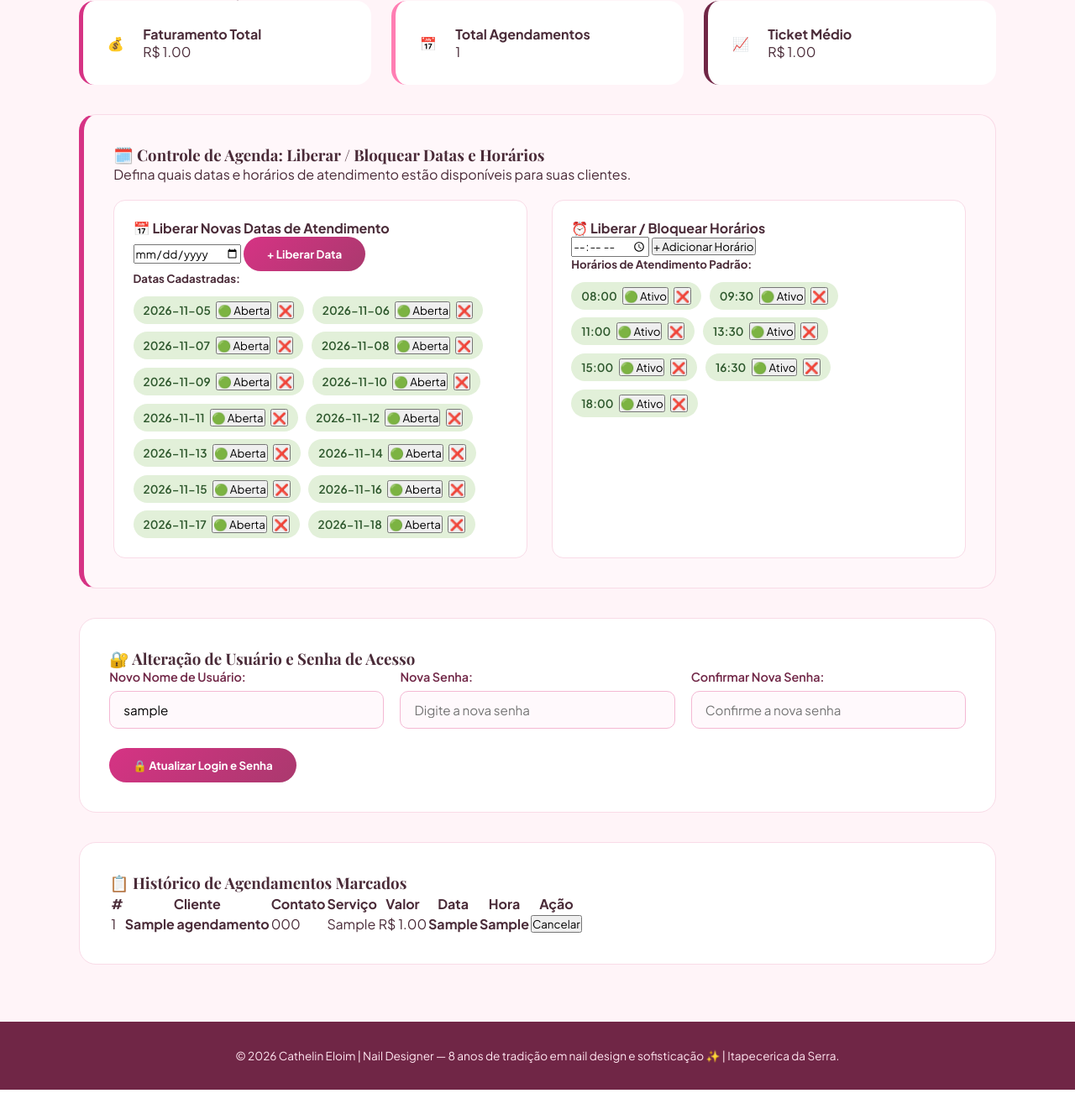
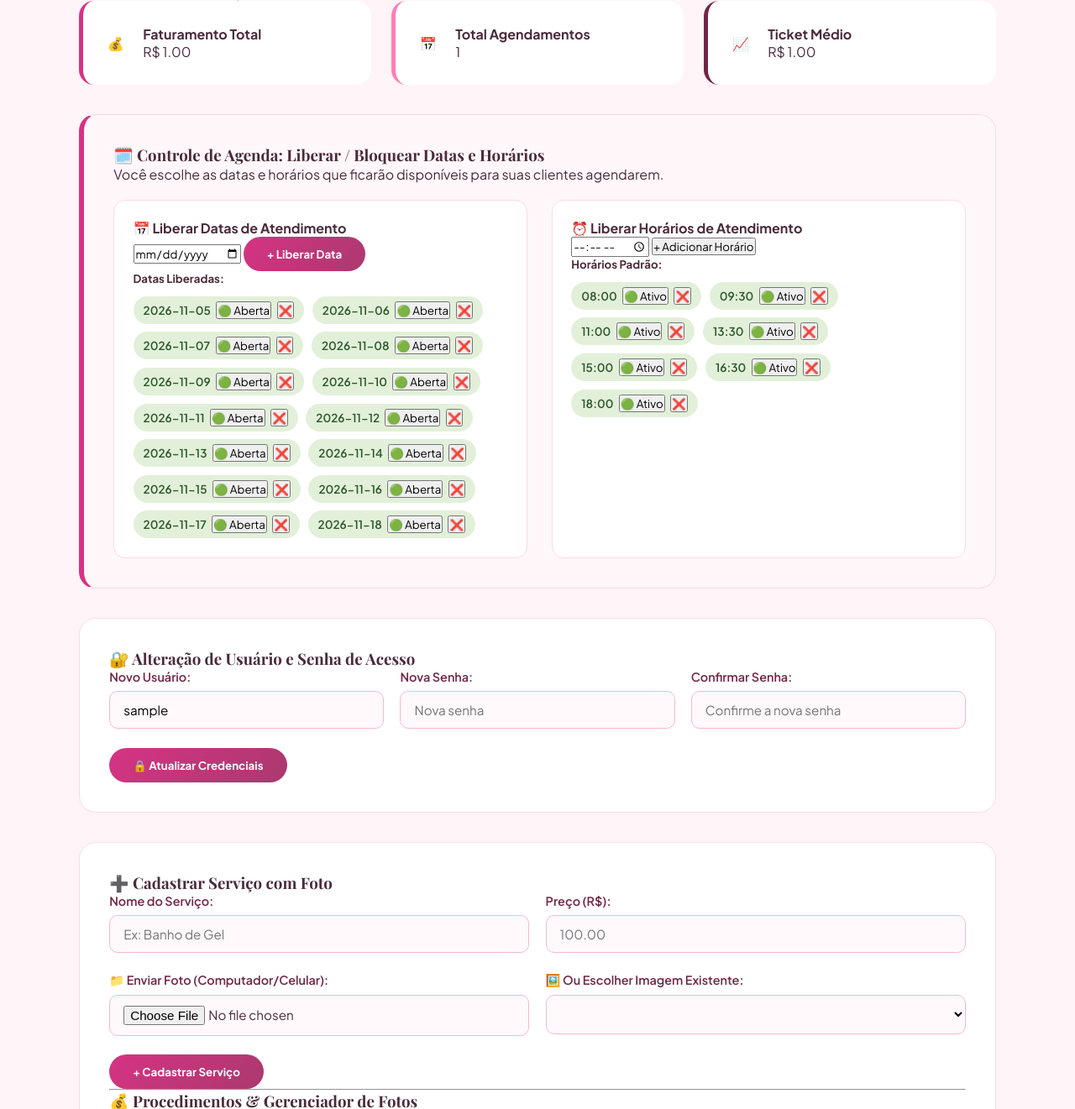
Before and after one commit to ricardosousarocha2017/cath-unhas, a Flask app: page /admin in a window 1280 px wide. Shown: the part 172-1493 px from the top of the page at 84% size. Before the commit the page ends 1470 px from the top, so only its background shows below. Run offline with Flask 3, Linux system fonts and the light colour scheme; the visitor is signed in with stand-in values (Sample User, id 1); data comes from the database, SQL or seed files in the repository; tables that the repository leaves empty hold one stand-in row (values such as "Sample post"); lists and menus that the app fills with data are empty; some web fonts are replaced.

Commit message:
Add files via upload

```diff
--- a/app.py
+++ b/app.py
@@ -7,7 +7,7 @@ from flask import Flask, render_template, request, redirect, url_for, session, f
 from werkzeug.security import generate_password_hash, check_password_hash
 
 app = Flask(__name__)
-app.secret_key = os.environ.get('SECRET_KEY', 'cath_unhas_cathelin_eloim_dates_v12')
+app.secret_key = os.environ.get('SECRET_KEY', 'cath_unhas_cathelin_eloim_dates_v13')
 
 UPLOAD_FOLDER = os.path.join(app.root_path, 'static', 'images')
 ALLOWED_EXTENSIONS = {'png', 'jpg', 'jpeg', 'webp', 'gif'}
@@ -52,6 +52,7 @@ def init_db():
         )
     ''')
 
+    # Tabela de datas liberadas pelo Administrador
     cursor.execute('''
         CREATE TABLE IF NOT EXISTS datas_config (
             id INTEGER PRIMARY KEY AUTOINCREMENT,
@@ -60,6 +61,7 @@ def init_db():
         )
     ''')
 
+    # Tabela de horários liberados pelo Administrador
     cursor.execute('''
         CREATE TABLE IF NOT EXISTS horarios_config (
             id INTEGER PRIMARY KEY AUTOINCREMENT,
@@ -116,6 +118,7 @@ def init_db():
     for h in horarios_padrao:
         cursor.execute('INSERT OR IGNORE INTO horarios_config (hora, ativo) VALUES (?, 1)', (h,))
 
+    # Liberar por padrão datas dos próximos dias
     hoje = datetime.now()
     cursor.execute('SELECT COUNT(*) FROM datas_config')
     if cursor.fetchone()[0] == 0:
@@ -140,7 +143,6 @@ def disparar_todos_os_meios(nome, telefone, servico, preco, data, hora):
     conn.close()
 
     target_wa = configs.get('whatsapp_admin', '5511963271437').strip()
-    target_sms = configs.get('sms_admin', '11963271437').strip()
     green_id = configs.get('green_instance_id', '').strip()
     green_token = configs.get('green_api_token', '').strip()
 
@@ -184,9 +186,17 @@ def booking():
         data = request.form.get('data')
         hora = request.form.get('hora')
 
+        # Validação se a data está liberada pelo Admin
+        dt_valida = conn.execute('SELECT * FROM datas_config WHERE data = ? AND ativo = 1', (data,)).fetchone()
+        if not dt_valida:
+            flash('A data selecionada não está disponível para agendamento. Escolha uma data liberada.', 'danger')
+            conn.close()
+            return redirect(url_for('booking'))
+
+        # Validação se o horário está ocupado
         ocupado = conn.execute('SELECT * FROM agendamentos WHERE data = ? AND hora = ?', (data, hora)).fetchone()
         if ocupado:
-            flash(f'O horário {hora} no dia {data} já foi reservado por outra cliente. Escolha outro horário.', 'danger')
+            flash(f'O horário {hora} no dia {data} já foi reservado. Escolha outro horário.', 'danger')
             conn.close()
             return redirect(url_for('booking'))
 
@@ -207,6 +217,7 @@ def booking():
     conn.close()
     return render_template('booking.html', servicos=servicos, datas=datas_disponiveis, horarios=horarios_ativos)
 
+# API REST para retornar horários ocupados por data
 @app.route('/api/horarios-ocupados/<data>')
 def horarios_ocupados(data):
     conn = get_db_connection()
@@ -292,9 +303,9 @@ def adicionar_data():
         try:
             conn.execute('INSERT INTO datas_config (data, ativo) VALUES (?, 1)', (nova_data,))
             conn.commit()
-            flash(f'Data {nova_data} disponibilizada para agendamentos!', 'success')
+            flash(f'Data {nova_data} liberada para atendimento!', 'success')
         except sqlite3.IntegrityError:
-            flash('Esta data já está cadastrada.', 'danger')
+            flash('Esta data já está na lista.', 'danger')
         finally:
             conn.close()
 
@@ -311,7 +322,7 @@ def toggle_data(data_id):
         novo_status = 0 if d['ativo'] == 1 else 1
         conn.execute('UPDATE datas_config SET ativo = ? WHERE id = ?', (novo_status, data_id))
         conn.commit()
-        flash('Status da data alterado com sucesso!', 'success')
+        flash('Status da data alterado!', 'success')
     conn.close()
     return redirect(url_for('admin'))
 
@@ -324,7 +335,7 @@ def remover_data(data_id):
     conn.execute('DELETE FROM datas_config WHERE id = ?', (data_id,))
     conn.commit()
     conn.close()
-    flash('Data removida com sucesso!', 'success')
+    flash('Data removida!', 'success')
     return redirect(url_for('admin'))
 
 @app.route('/admin/adicionar-horario', methods=['POST'])
@@ -370,7 +381,7 @@ def remover_horario(horario_id):
     conn.execute('DELETE FROM horarios_config WHERE id = ?', (horario_id,))
     conn.commit()
     conn.close()
-    flash('Horário excluído com sucesso!', 'success')
+    flash('Horário removido!', 'success')
     return redirect(url_for('admin'))
 
 @app.route('/admin/remover-agendamento/<int:agendamento_id>', methods=['POST'])
@@ -382,7 +393,7 @@ def remover_agendamento(agendamento_id):
     conn.execute('DELETE FROM agendamentos WHERE id = ?', (agendamento_id,))
     conn.commit()
     conn.close()
-    flash('Agendamento cancelado/excluído com sucesso!', 'success')
+    flash('Agendamento cancelado!', 'success')
     return redirect(url_for('admin'))
 
 @app.route('/admin/atualizar-config-api', methods=['POST'])
@@ -417,7 +428,7 @@ def alterar_senha():
         return redirect(url_for('admin'))
 
     if nova_senha != confirmar_senha:
-        flash('As senhas digitadas não coincidem. Tente novamente.', 'danger')
+        flash('As senhas digitadas não coincidem.', 'danger')
         return redirect(url_for('admin'))
 
     senha_hash = generate_password_hash(nova_senha)
@@ -427,7 +438,7 @@ def alterar_senha():
                      (novo_usuario, senha_hash, session['user_id']))
         conn.commit()
         session['username'] = novo_usuario
-        flash('Credenciais do administrador alteradas com sucesso!', 'success')
+        flash('Login e Senha alterados com sucesso!', 'success')
     except sqlite3.IntegrityError:
         flash('Nome de usuário indisponível.', 'danger')
     finally:
--- a/templates/admin.html
+++ b/templates/admin.html
@@ -32,17 +32,17 @@
 
 <div class="admin-section-box highlight-box">
     <h3>🗓️ Controle de Agenda: Liberar / Bloquear Datas e Horários</h3>
-    <p class="form-subtext">Defina quais datas e horários de atendimento estão disponíveis para suas clientes.</p>
+    <p class="form-subtext">Você escolhe as datas e horários que ficarão disponíveis para suas clientes agendarem.</p>
 
     <div class="schedule-control-grid">
         <div class="control-box">
-            <h4 class="sub-heading">📅 Liberar Novas Datas de Atendimento</h4>
+            <h4 class="sub-heading">📅 Liberar Datas de Atendimento</h4>
             <form action="{{ url_for('adicionar_data') }}" method="POST" class="form-flex-row">
                 <input type="date" name="nova_data" required class="input-date-styled">
                 <button type="submit" class="btn-pink-action btn-sm">+ Liberar Data</button>
             </form>
 
-            <h5 class="margin-top-md">Datas Cadastradas:</h5>
+            <h5 class="margin-top-md">Datas Liberadas:</h5>
             <div class="tags-container">
                 {% for d in datas_config %}
                 <div class="tag-item {% if d['ativo'] == 1 %}tag-active{% else %}tag-inactive{% endif %}">
@@ -61,13 +61,13 @@
         </div>
 
         <div class="control-box">
-            <h4 class="sub-heading">⏰ Liberar / Bloquear Horários</h4>
+            <h4 class="sub-heading">⏰ Liberar Horários de Atendimento</h4>
             <form action="{{ url_for('adicionar_horario') }}" method="POST" class="form-flex-row">
                 <input type="time" name="novo_horario" required class="input-date-styled">
                 <button type="submit" class="btn-dark btn-sm">+ Adicionar Horário</button>
             </form>
 
-            <h5 class="margin-top-md">Horários de Atendimento Padrão:</h5>
+            <h5 class="margin-top-md">Horários Padrão:</h5>
             <div class="tags-container">
                 {% for h in horarios %}
                 <div class="tag-item {% if h['ativo'] == 1 %}tag-active{% else %}tag-inactive{% endif %}">
@@ -92,24 +92,86 @@
     <form action="{{ url_for('alterar_senha') }}" method="POST" class="form-flex-column">
         <div class="form-row">
             <div class="form-group">
-                <label for="novo_usuario">Novo Nome de Usuário:</label>
+                <label for="novo_usuario">Novo Usuário:</label>
                 <input type="text" id="novo_usuario" name="novo_usuario" value="{{ username }}" required>
             </div>
             <div class="form-group">
                 <label for="nova_senha">Nova Senha:</label>
-                <input type="password" id="nova_senha" name="nova_senha" placeholder="Digite a nova senha" required>
+                <input type="password" id="nova_senha" name="nova_senha" placeholder="Nova senha" required>
             </div>
             <div class="form-group">
-                <label for="confirmar_senha">Confirmar Nova Senha:</label>
+                <label for="confirmar_senha">Confirmar Senha:</label>
                 <input type="password" id="confirmar_senha" name="confirmar_senha" placeholder="Confirme a nova senha" required>
             </div>
         </div>
-        <button type="submit" class="btn-pink-action btn-sm auto-width">🔒 Atualizar Login e Senha</button>
+        <button type="submit" class="btn-pink-action btn-sm auto-width">🔒 Atualizar Credenciais</button>
     </form>
 </div>
 
 <div class="admin-section-box">
-    <h3>📋 Histórico de Agendamentos Marcados</h3>
+    <h3>➕ Cadastrar Serviço com Foto</h3>
+    <form action="{{ url_for('adicionar_servico') }}" method="POST" enctype="multipart/form-data" class="form-flex-column margin-bottom">
+        <div class="form-row">
+            <div class="form-group flex-2">
+                <label>Nome do Serviço:</label>
+                <input type="text" name="nome_servico" placeholder="Ex: Banho de Gel" required>
+            </div>
+            <div class="form-group flex-1">
+                <label>Preço (R$):</label>
+                <input type="number" step="0.01" name="preco_servico" placeholder="100.00" required>
+            </div>
+        </div>
+        <div class="form-row">
+            <div class="form-group">
+                <label>📁 Enviar Foto (Computador/Celular):</label>
+                <input type="file" name="foto_file" accept="image/*" class="file-input-styled">
+            </div>
+            <div class="form-group">
+                <label>🖼️ Ou Escolher Imagem Existente:</label>
+                <select name="imagem_servico">
+                    {% for img in imagens_disponiveis %}
+                        <option value="{{ img }}">{{ img }}</option>
+                    {% endfor %}
+                </select>
+            </div>
+        </div>
+        <button type="submit" class="btn-pink-action btn-sm auto-width">+ Cadastrar Serviço</button>
+    </form>
+
+    <hr class="separator">
+
+    <h3>💰 Procedimentos & Gerenciador de Fotos</h3>
+    <div class="services-admin-grid">
+        {% for s in servicos %}
+        <div class="service-admin-card">
+            <div class="thumb-mini">
+                {% if s['imagem'].startswith('http://') or s['imagem'].startswith('https://') %}
+                    <img src="{{ s['imagem'] }}" alt="{{ s['nome'] }}">
+                {% else %}
+                    <img src="{{ url_for('static', filename='images/' + s['imagem']) }}" alt="{{ s['nome'] }}">
+                {% endif %}
+            </div>
+            <form action="{{ url_for('atualizar_servico_foto') }}" method="POST" enctype="multipart/form-data" class="form-flex-sm">
+                <input type="hidden" name="servico_id" value="{{ s['id'] }}">
+                <span class="serv-title">{{ s['nome'] }}</span>
+                <div class="upload-field-box">
+                    <label>📤 Enviar Nova Foto:</label>
+                    <input type="file" name="nova_foto_file" accept="image/*" class="file-input-mini">
+                </div>
+                <label style="font-size: 0.8rem; font-weight: 600;">Valor (R$):</label>
+                <input type="number" step="0.01" name="novo_preco" value="{{ "%.2f"|format(s['preco']) }}" required>
+                <button type="submit" class="btn-dark btn-sm margin-top-xs">💾 Salvar Alterações</button>
+            </form>
+            <form action="{{ url_for('remover_servico', servico_id=s['id']) }}" method="POST" onsubmit="return confirm('Excluir este serviço?');" class="margin-top-xs">
+                <button type="submit" class="btn-danger btn-sm full-width">Excluir</button>
+            </form>
+        </div>
+        {% endfor %}
+    </div>
+</div>
+
+<div class="admin-section-box">
+    <h3>📋 Histórico de Agendamentos Realizados</h3>
     {% if agendamentos %}
     <div class="table-container">
         <table class="custom-table">
--- a/templates/booking.html
+++ b/templates/booking.html
@@ -3,7 +3,7 @@
 {% block content %}
 <div class="glass-form-container">
     <h2>🗓️ Agendar Atendimento com Cathelin Eloim</h2>
-    <p class="form-subtext">Selecione uma data no calendário e escolha os horários disponíveis definidos pela administração.</p>
+    <p class="form-subtext">Selecione uma data no calendário e escolha um horário disponível.</p>
 
     <form action="{{ url_for('booking') }}" method="POST" id="bookingForm">
         <div class="form-group">
@@ -28,7 +28,7 @@
 
         <div class="form-row">
             <div class="form-group">
-                <label for="data">📅 Selecione a Data no Calendário:</label>
+                <label for="data">📅 Data Desejada (Calendário):</label>
                 <input type="date" id="data" name="data" required class="input-date-styled" onchange="carregarHorariosOcupados(this.value)">
             </div>
 
```
